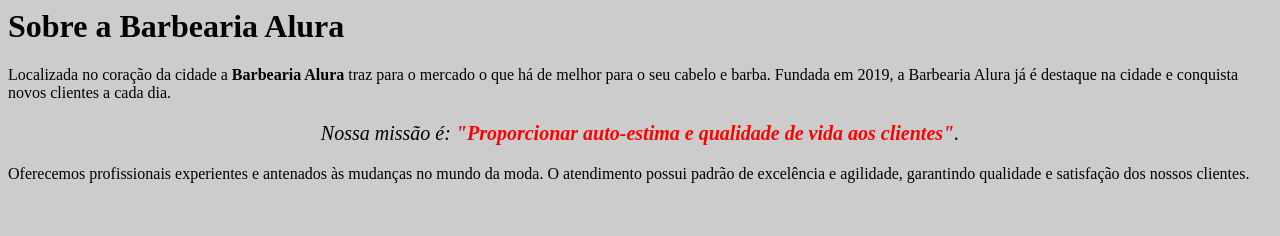
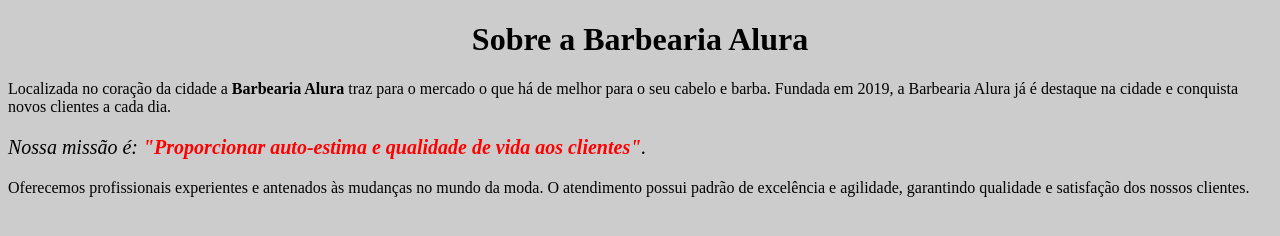
Before and after one commit to amara-nicoli/projeto-barbearia, a plain HTML site: page index.html in a window 1280 px wide. Drawn offline with Linux system fonts and the light colour scheme.

Commit message:
Add files via upload

```diff
--- a/index.html
+++ b/index.html
@@ -1,4 +1,4 @@
-<!DOCKTYPE html>
+<!DOCTYPE html>
 <html lang="pt-br">
     <head>
         <meta charset="UTF-8">
@@ -7,12 +7,14 @@
     </head>
 
     <body>
-         <h1>Sobre a Barbearia Alura</h1>
+        <h1  style="text-align: center">Sobre a Barbearia Alura</h1>
 
-    <p>Localizada no coração da cidade a <strong>Barbearia Alura</strong> traz para o mercado o que há de melhor para o seu cabelo e barba. Fundada em 2019, a Barbearia Alura já é destaque na cidade e conquista novos clientes a cada dia.</p>
+        <p>Localizada no coração da cidade a <strong>Barbearia Alura</strong> traz para o mercado o que há de melhor para o seu cabelo e barba.
+        Fundada em 2019, a Barbearia Alura já é destaque na cidade e conquista novos clientes a cada dia.</p>
 
-    <p style="font-size: 20px; text-align: center"><em>Nossa missão é: <strong>"Proporcionar auto-estima e qualidade de vida aos clientes"</strong>.</em></p>
+        <p style="font-size: 20px"><em>Nossa missão é: <strong>"Proporcionar auto-estima e qualidade de vida aos clientes"</strong>.</em></p>
 
-    <p>Oferecemos profissionais experientes e antenados às mudanças no mundo da moda. O atendimento possui padrão de excelência e agilidade, garantindo qualidade e satisfação dos nossos clientes.</p>
+        <p>Oferecemos profissionais experientes e antenados às mudanças no mundo da moda.
+        O atendimento possui padrão de excelência e agilidade, garantindo qualidade e satisfação dos nossos clientes.</p>
     </body>
 </html>
```
Lines whose indentation alone changed are shown as unchanged.
